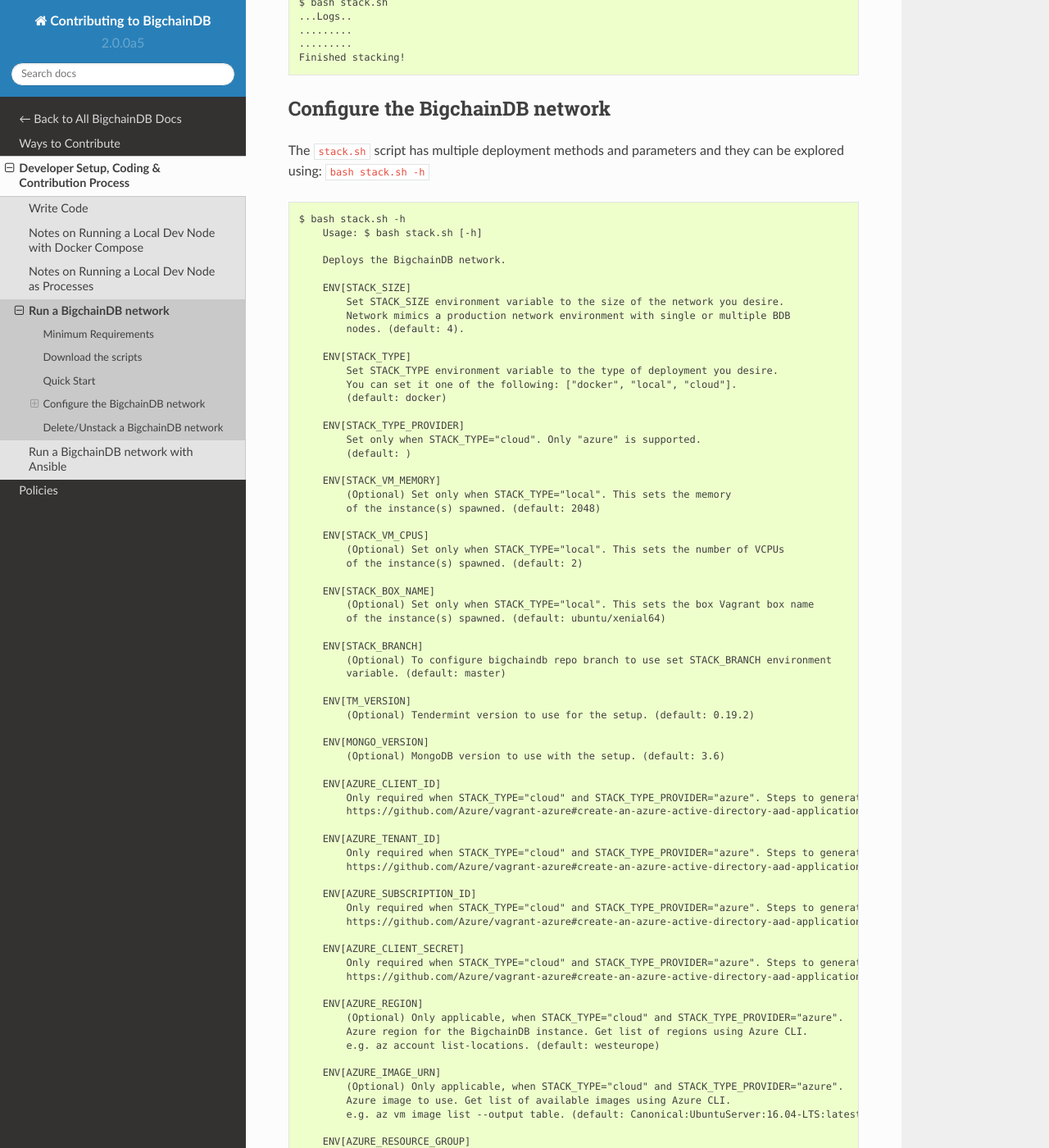
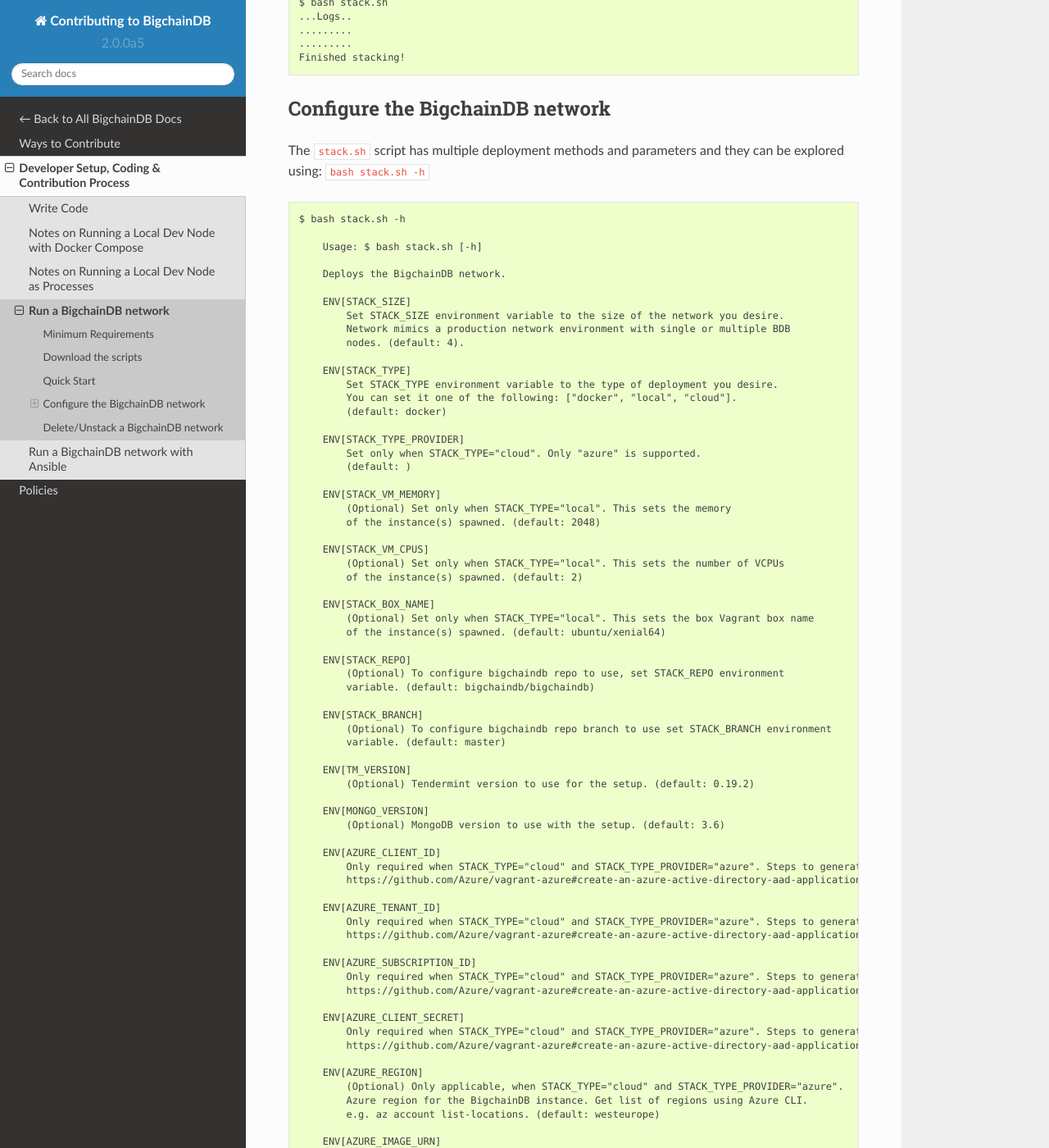
Before and after one commit to bigchaindb/bigchaindb, a Sphinx documentation site: the page built from docs/contributing/source/dev-setup-coding-and-contribution-process/run-dev-network-stack.md, in a window 1280 px wide and 1400 px high, scrolled down 1018 px. Shown: the whole window at 82% size. Built offline with Sphinx 7.4.7 and the Read the Docs theme 2.0.0, drawn with Linux system fonts in a browser that asks for light colours; pages that are not in the unit, such as notebooks, are missing from menus; the version number is read from the project's files by our own code; some of the changed text lies outside the part shown.

Commit message:
Problem: Docs not updated with STACK_REPO parameter

````diff
--- a/docs/contributing/source/dev-setup-coding-and-contribution-process/run-dev-network-stack.md
+++ b/docs/contributing/source/dev-setup-coding-and-contribution-process/run-dev-network-stack.md
@@ -44,6 +44,7 @@
 
 ```text
 $ bash stack.sh -h
+
     Usage: $ bash stack.sh [-h]
 
     Deploys the BigchainDB network.
@@ -73,6 +74,10 @@
     ENV[STACK_BOX_NAME]
         (Optional) Set only when STACK_TYPE="local". This sets the box Vagrant box name
         of the instance(s) spawned. (default: ubuntu/xenial64)
+
+    ENV[STACK_REPO]
+        (Optional) To configure bigchaindb repo to use, set STACK_REPO environment
+        variable. (default: bigchaindb/bigchaindb)
 
     ENV[STACK_BRANCH]
         (Optional) To configure bigchaindb repo branch to use set STACK_BRANCH environment
@@ -152,7 +157,12 @@
 #Optional, since docker is the default type.
 $ export STACK_TYPE=docker
 
+#Optional, repo to use for the network deployment
+# Default: bigchaindb/bigchaindb
+$ export STACK_REPO=bigchaindb/bigchaindb
+
 #Optional, codebase to use for the network deployment
+# Default: master
 $ export STACK_BRANCH=master
 
 #Optional, since 0.19.2 is the default tendermint version.
@@ -198,7 +208,12 @@
 #Optional, default is ubuntu/xenial64. Supported/tested images: bento/centos-7, fedora/25-cloud-base
 $ export STACK_BOX_NAME=ubuntu/xenial64
 
+#Optional, repo to use for the network deployment
+# Default: bigchaindb/bigchaindb
+$ export STACK_REPO=bigchaindb/bigchaindb
+
 #Optional, codebase to use for the network deployment
+# Default: master
 $ export STACK_BRANCH=master
 
 #Optional, since 0.19.2 is the default tendermint version
````
Also changed, not shown: other parts of docs/contributing/source/dev-setup-coding-and-contribution-process/run-dev-network-stack.md (+2 -2 lines).
